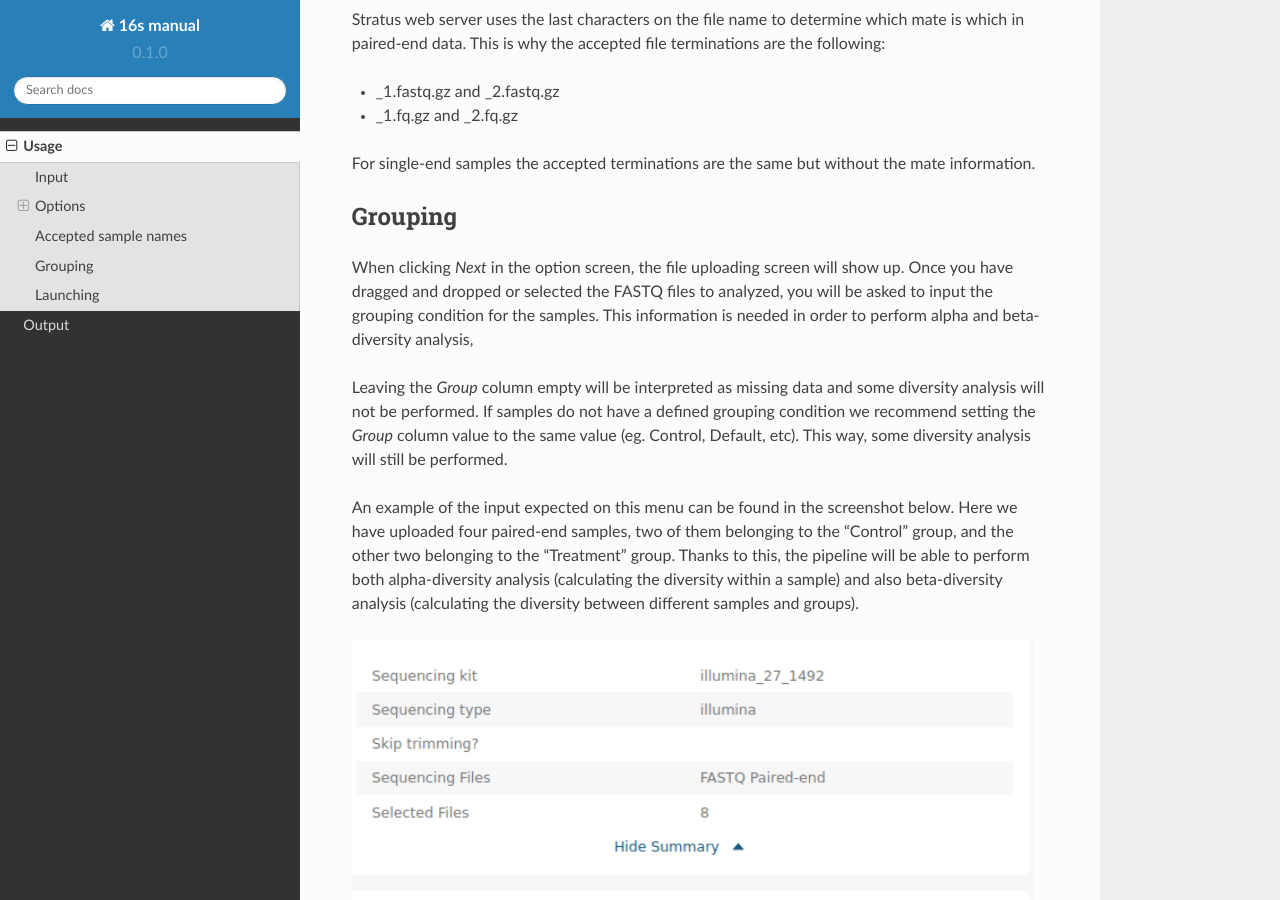
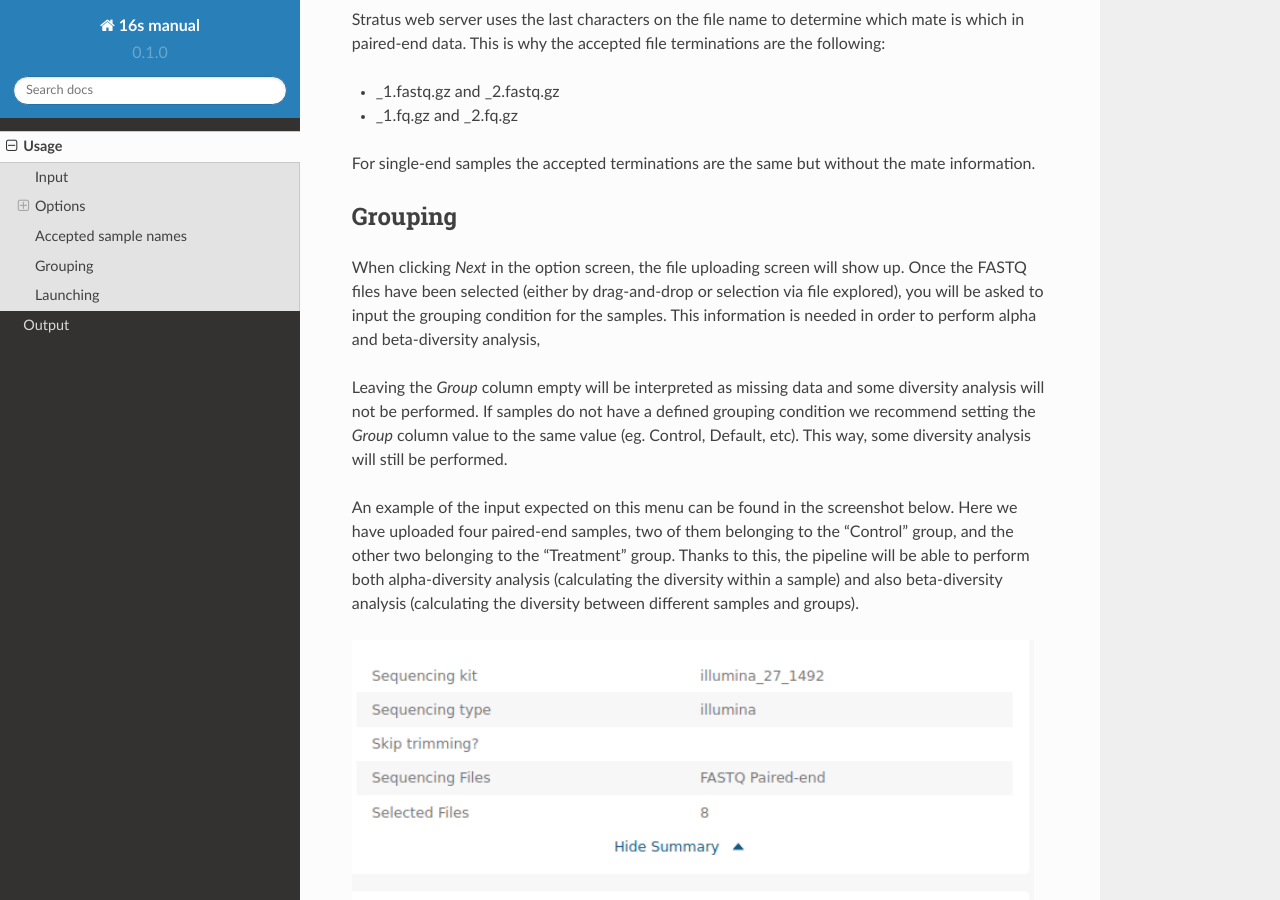
Before and after one commit to Flomics/16s-metagenomics-manual, a Sphinx documentation site: the page built from docs/source/usage.rst, in a window 1280 px wide and 900 px high, scrolled down 2551 px. Built offline with Sphinx 7.4.7 and the Read the Docs theme 2.0.0, drawn with Linux system fonts in a browser that asks for light colours.

Commit message:
Update usage.rst

```diff
--- a/docs/source/usage.rst
+++ b/docs/source/usage.rst
@@ -76,7 +76,7 @@ For single-end samples the accepted terminations are the same but without the ma
 Grouping
 ------------
 
-When clicking `Next` in the option screen, the file uploading screen will show up. Once you have dragged and dropped or selected the FASTQ files to analyzed, you will be asked to input the grouping condition for the samples. This information is needed in order to perform alpha and beta-diversity analysis,
+When clicking `Next` in the option screen, the file uploading screen will show up. Once the FASTQ files have been selected (either by drag-and-drop or selection via file explored), you will be asked to input the grouping condition for the samples. This information is needed in order to perform alpha and beta-diversity analysis,
 
 Leaving the `Group` column empty will be interpreted as missing data and some diversity analysis will not be performed. If samples do not have a defined grouping condition we recommend setting the `Group` column value to the same value (eg. Control, Default, etc). This way, some diversity analysis will still be performed.
 
```
